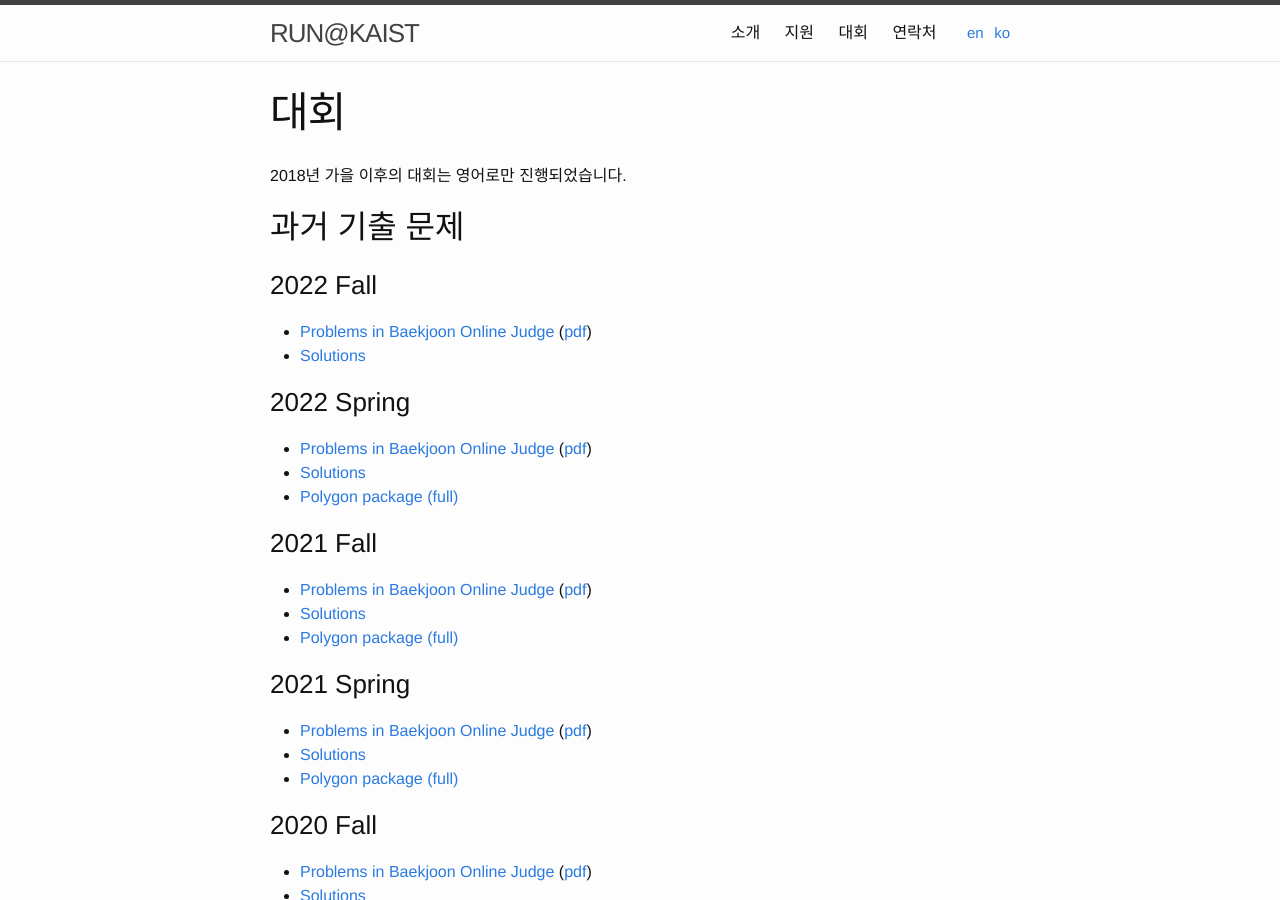
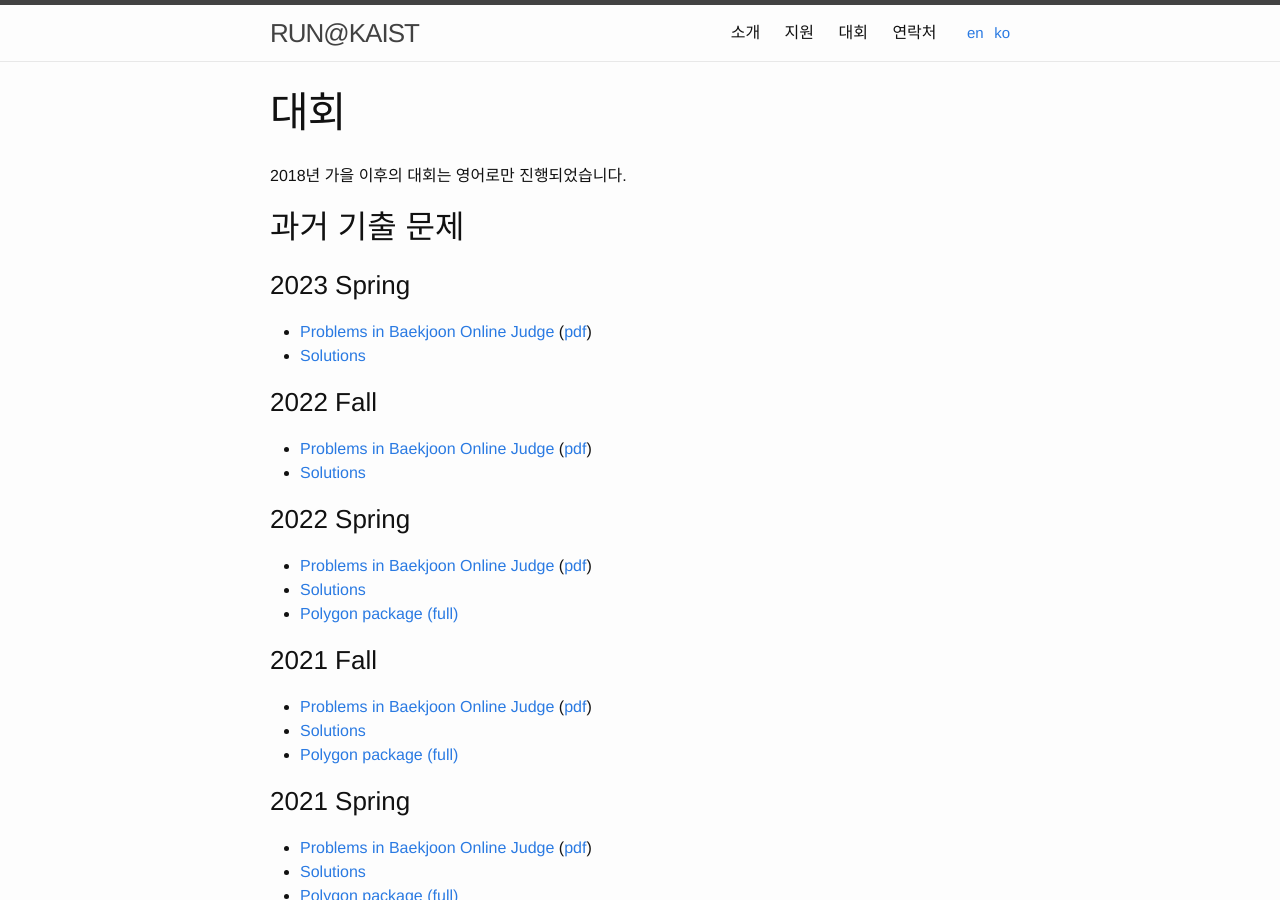
Before and after one commit to RUN-KAIST/kaist.run, a Jekyll site: the page built from contests/ko.md, in a window 1280 px wide and 900 px high. Built offline with Jekyll 4.4.1, drawn with Linux system fonts in a browser that asks for light colours.

Commit message:
feat: 23 Spring Editorial

```diff
--- a/contests/ko.md
+++ b/contests/ko.md
@@ -10,6 +10,11 @@ order: 3
 2018년 가을 이후의 대회는 영어로만 진행되었습니다.
 
 ## 과거 기출 문제
+
+### 2023 Spring
+
+* [Problems in Baekjoon Online Judge](https://www.acmicpc.net/category/detail/3580) ([pdf](https://kaist.run/contest/2022-fall/problemset.pdf))
+* [Solutions](https://kaist.run/contest/2023-spring/editorial.pdf)
 
 ### 2022 Fall
 
```
Also changed, not shown: 1 other file.
